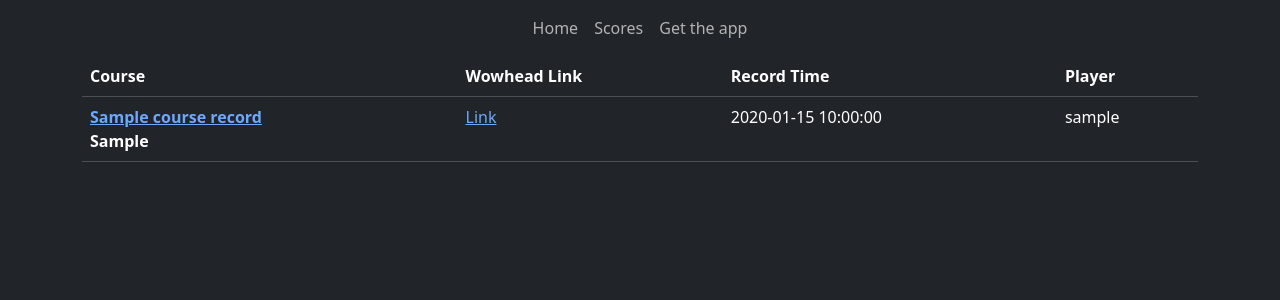
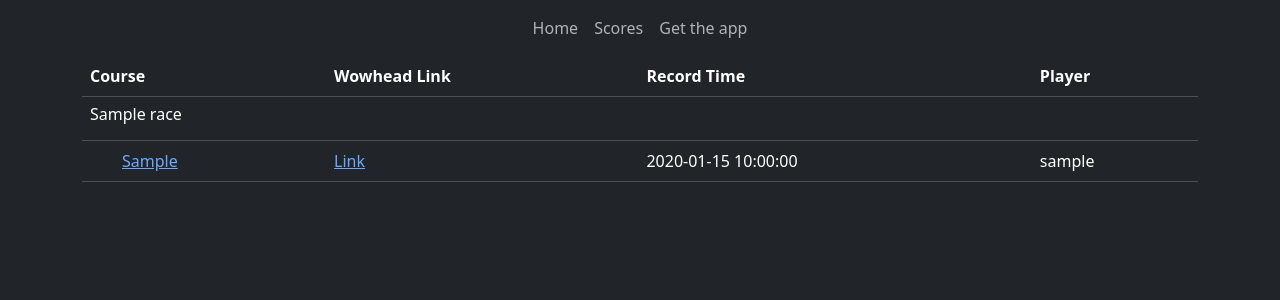
Before and after one commit to zack-hill/skyriding-race-leaderboards, a Flask app: template webapp/templates/index.html in a window 1280 px wide. Shown: the top 300 px of the page. Run offline with Flask 3, Linux system fonts and the light colour scheme; the template is opened without the code that fills it: most values are stand-ins (such as "Sample title", 1, 10 or a date in 2020); some libraries are stand-ins or nearby versions.

Commit message:
Group courses by race name

```diff
--- a/webapp/main.py
+++ b/webapp/main.py
@@ -1,4 +1,5 @@
 from dataclasses import dataclass, asdict
+from itertools import groupby
 import math
 from flask import Flask, request, render_template, redirect
 from flask_bootstrap import Bootstrap5
@@ -13,7 +14,6 @@ all_course_info = storage.get_all_course_info()
 APP_DOWNLOAD_LINK = "https://www.dropbox.com/scl/fi/xtld63x64ipluti7bqm22/SkyridingRaceLeaderboardsCompanionApp-1.0.2.0-Setup.exe?rlkey=dml108tbhxhgytgrvlo6dgz2p&st=vu19hsv8&dl=1"
 ADDON_DOWNLOAD_LINK = "https://www.dropbox.com/scl/fi/cc6qw3nv5ylh8j4e41wqd/Addon0.2.zip?rlkey=k03ysa542zphmihixo0ev7r9f&st=g4rl4ozm&dl=1"
 
-
 @dataclass
 class CourseRecord:
     user_id: str
@@ -21,10 +21,13 @@ class CourseRecord:
     course_id: str
     time_disp: str
     character_name: str
-    race_name: str
     course_type: str
     quest_id: int
 
+@dataclass
+class RaceInfo:
+    race_name: str
+    course_records: list[CourseRecord]
 
 @dataclass
 class CourseTimeDisplay:
@@ -47,26 +50,32 @@ class UserScoreDisplay:
 @app.route("/")
 def index():
     storage = Storage()
-    course_times = storage.get_all_course_records()
-    course_records: list[CourseRecord] = []
-    for course_time in course_times:
-        course_info = all_course_info.get(course_time.course_id)
-        if course_info is None or course_info.race_name == "":
-            continue
-        user_name = course_time.user_id.split("#")[0]
-        course_record = CourseRecord(
-            user_id=course_time.user_id,
-            user_name=user_name,
-            course_id=course_time.course_id,
-            time_disp=format_time(course_time.time_ms),
-            character_name=course_time.character_name,
-            race_name=course_info.race_name,
-            course_type=course_info.course_type,
-            quest_id=course_info.quest_id,
+    all_course_times = storage.get_all_course_records()
+    races: list[RaceInfo] = []
+    for race_name, course_times in groupby(all_course_times, lambda x: all_course_info[x.course_id].race_name):
+        race_info = RaceInfo(
+            race_name=race_name,
+            course_records=[],
         )
-        course_records.append(course_record)
-    course_records.sort(key=lambda x: x.race_name)
-    return render_template("index.html", course_records=course_records)
+        for course_time in course_times:
+            course_info = all_course_info.get(course_time.course_id)
+            if course_info is None or course_info.race_name == "":
+                continue
+            user_name = course_time.user_id.split("#")[0]
+            course_record = CourseRecord(
+                user_id=course_time.user_id,
+                user_name=user_name,
+                course_id=course_time.course_id,
+                time_disp=format_time(course_time.time_ms),
+                character_name=course_time.character_name,
+                course_type=course_info.course_type,
+                quest_id=course_info.quest_id,
+            )
+            race_info.course_records.append(course_record)
+        races.append(race_info)
+    races.sort(key=lambda x: x.race_name)
+
+    return render_template("index.html", races=races)
 
 
 @app.route("/course-leaderboard", methods=["GET"])
--- a/webapp/templates/index.html
+++ b/webapp/templates/index.html
@@ -7,16 +7,19 @@
         <th scope="col">Wowhead Link</th>
         <th scope="col">Record Time</th>
         <th scope="col">Player</th>
-        {%for course_record in course_records%}
+        {%for race in races%}
           <tr>
-          <th scope="row">
-            <a
-              href="{{url_for('course_leaderboard', course_id=course_record.course_id)}}"
-            >
-              {{course_record.race_name}}
+            <td colspan=4>
+              <h6>{{race.race_name}}</h6>
+            </td>
+          </tr>
+          {%for course_record in race.course_records%}
+          <tr>
+            <td>
+              <a href="{{url_for('course_leaderboard', course_id=course_record.course_id)}}" style="margin-left: 2em;">
+                {{course_record.course_type}}
               </a>
-            <br />{{course_record.course_type}}
-          </th>
+            </td>
             <td>
               <a href="https://www.wowhead.com/quest={{course_record.quest_id}}">
                 Link
@@ -26,6 +29,7 @@
             <td>{{course_record.user_name}}</td>
           </tr>
           {%endfor%}
+        {%endfor%}
       </table>
     </div>
   </div>
```
Lines whose indentation alone changed are shown as unchanged.
